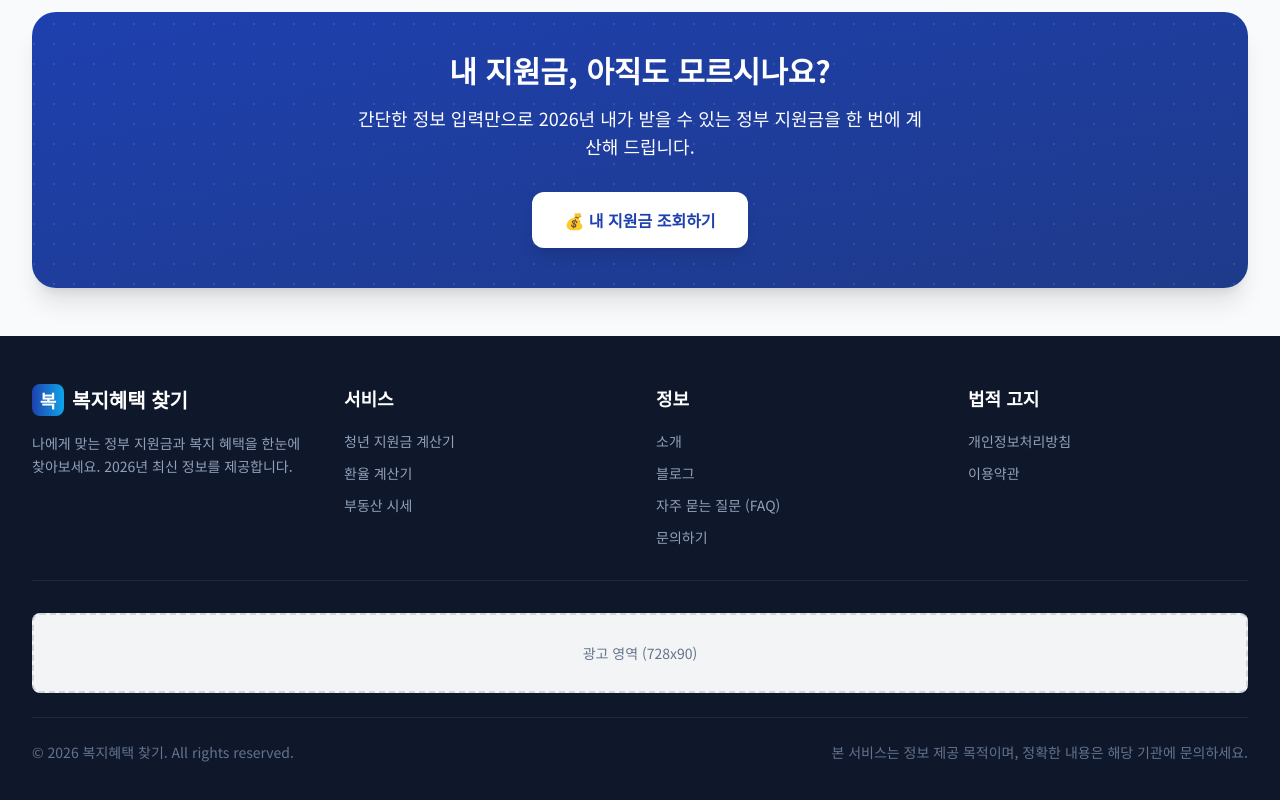
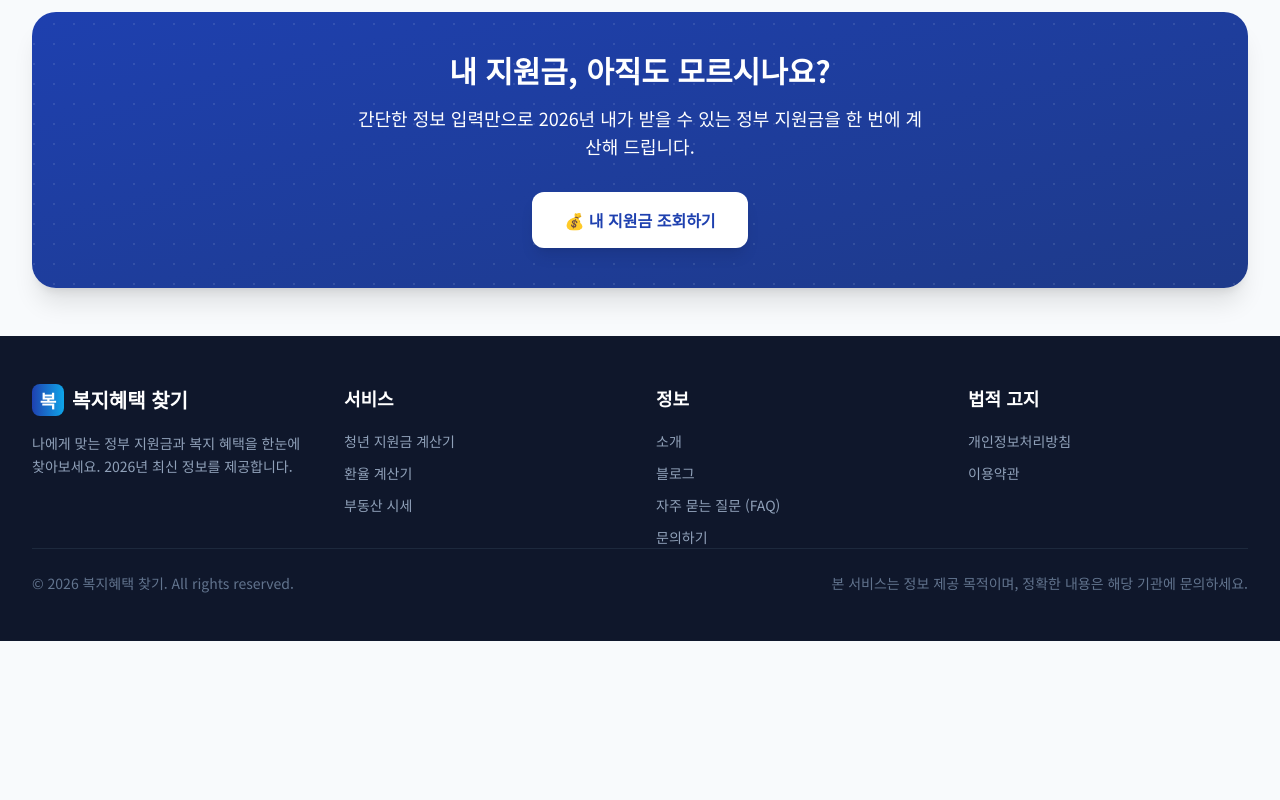
Before and after one commit to BaileysIrish/anti, a Next.js app: page /blog/2026-minimum-wage-salary-table in a window 1280 px wide. Shown: the part 2734-3534 px from the top of the page. After the commit the page ends 3375 px from the top, so only its background shows below. Built offline with nearby package versions, Linux system fonts and the light colour scheme; no server answers.

Commit message:
fix: execute post-build script during build

```diff
--- a/package.json
+++ b/package.json
@@ -4,7 +4,7 @@
   "private": true,
   "scripts": {
     "dev": "next dev",
-    "build": "next build",
+    "build": "next build && node scripts/post-build.js",
     "start": "next start",
     "lint": "eslint",
     "preview": "opennextjs-cloudflare build && opennextjs-cloudflare preview",
--- a/src/components/layout/Footer.tsx
+++ b/src/components/layout/Footer.tsx
@@ -89,13 +89,6 @@ export default function Footer() {
                     </div>
                 </div>
 
-                {/* 하단 광고 영역 */}
-                <div className="mt-8 pt-8 border-t border-slate-800">
-                    <div className="ad-placeholder h-20 bg-slate-800 border-slate-700 mb-6">
-                        <span>광고 영역 (728x90)</span>
-                    </div>
-                </div>
-
                 {/* 저작권 */}
                 <div className="border-t border-slate-800 pt-6">
                     <div className="flex flex-col md:flex-row justify-between items-center text-sm text-slate-500">
```
